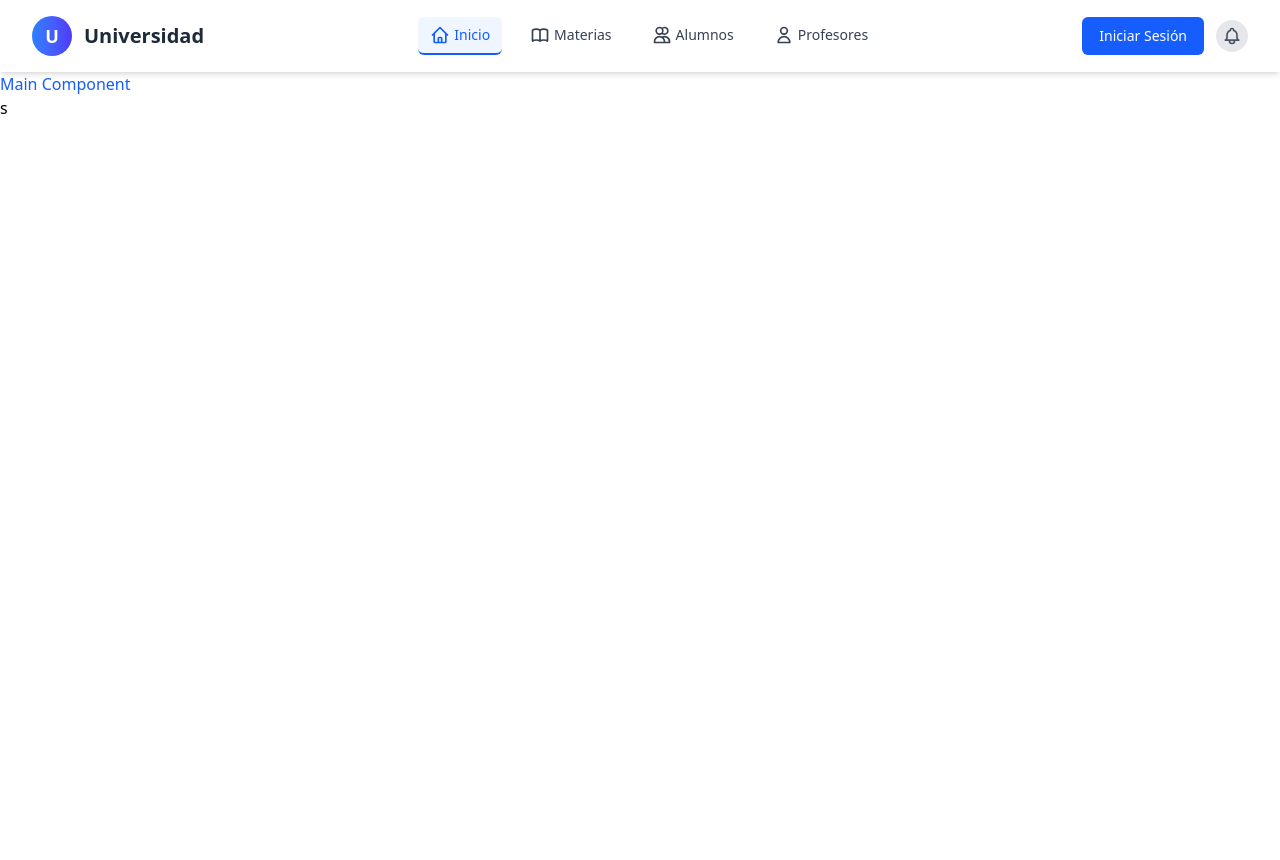
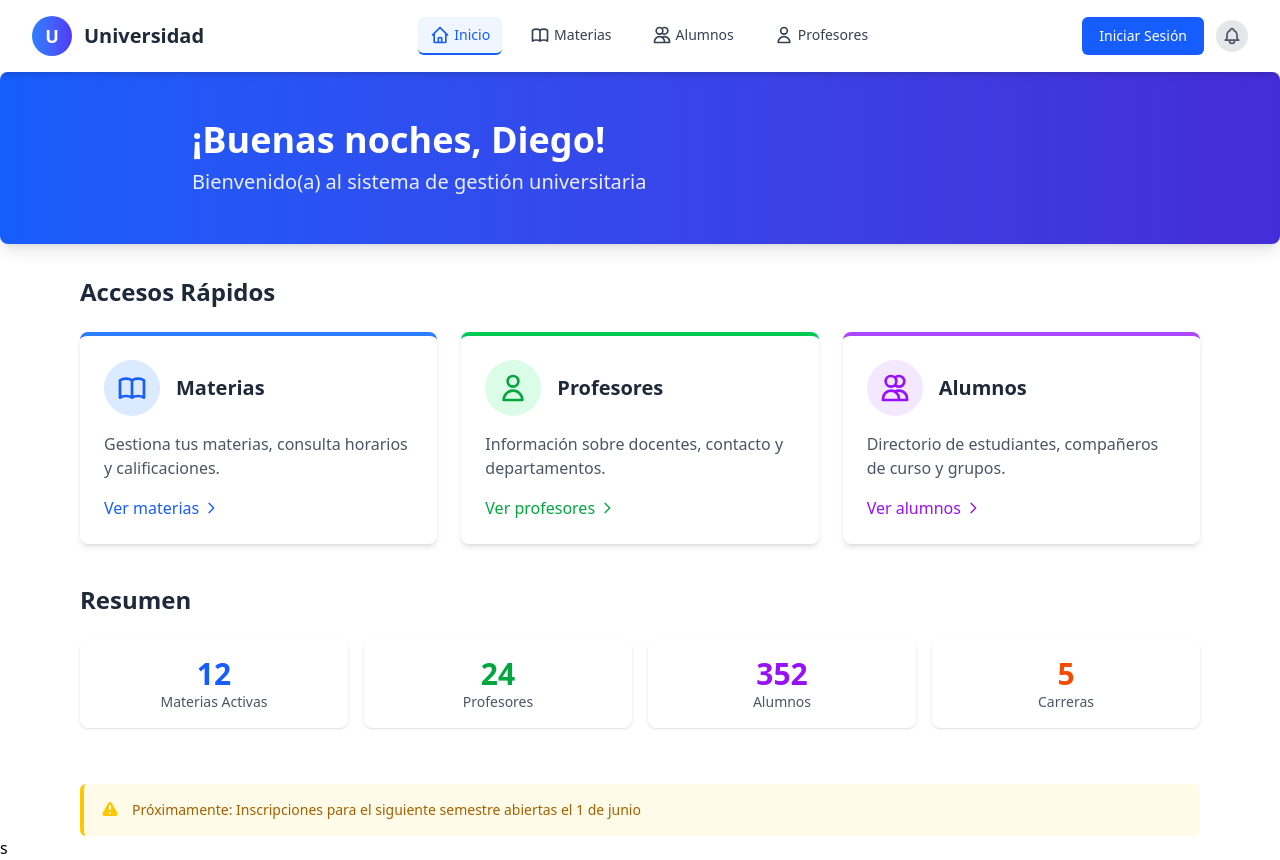
Before and after one commit to diegorodoro/wichoFront, a React (Vite) app: page /inicio in a window 1280 px wide. Before the commit the page ends 800 px from the top, so only its background shows below. Built offline with nearby package versions, Linux system fonts and the light colour scheme.

Commit message:
Enhance Main component with dynamic greeting and structured layout; add quick access cards and statistics section

```diff
--- a/src/views/Main/Main.tsx
+++ b/src/views/Main/Main.tsx
@@ -1,9 +1,151 @@
-import React from 'react';
+import { useState, useEffect } from 'react';
 
-const Main: React.FC = () => {
+const Main = () => {
+    // En un caso real, esto vendría de tu sistema de autenticación
+    const userName = 'Diego';
+    const [greeting, setGreeting] = useState('');
+    const [currentTime, setCurrentTime] = useState(new Date());
+
+    // Determinar el saludo basado en la hora del día
+    useEffect(() => {
+        const hour = currentTime.getHours();
+        let newGreeting = '';
+
+        if (hour >= 5 && hour < 12) {
+            newGreeting = '¡Buenos días';
+        } else if (hour >= 12 && hour < 18) {
+            newGreeting = '¡Buenas tardes';
+        } else {
+            newGreeting = '¡Buenas noches';
+        }
+
+        setGreeting(newGreeting);
+
+        // Actualizar la hora cada minuto
+        const intervalId = setInterval(() => {
+            setCurrentTime(new Date());
+        }, 60000);
+
+        return () => clearInterval(intervalId);
+    }, []);
+
     return (
-        <div>
-            <h1 className="text-blue-600">Main Component</h1>
+        <div className="min-h-[80vh] flex flex-col">
+            {/* Banner de bienvenida */}
+            <div className="bg-gradient-to-r from-blue-600 to-indigo-700 text-white py-12 px-6 rounded-lg shadow-lg mb-8">
+                <div className="max-w-4xl mx-auto">
+                    <h1 className="text-3xl md:text-4xl font-bold mb-2">
+                        {greeting}, {userName}!
+                    </h1>
+                    <p className="text-xl opacity-90">
+                        Bienvenido(a) al sistema de gestión universitaria
+                    </p>
+                </div>
+            </div>
+
+            {/* Tarjetas de acceso rápido */}
+            <div className="max-w-6xl mx-auto w-full px-4">
+                <h2 className="text-2xl font-bold text-gray-800 mb-6">Accesos Rápidos</h2>
+                <div className="grid grid-cols-1 md:grid-cols-3 gap-6">
+                    {/* Tarjeta 1 */}
+                    <div className="bg-white rounded-lg p-6 shadow-md transition-all hover:shadow-lg border-t-4 border-blue-500">
+                        <div className="flex items-center mb-4">
+                            <div className="p-3 bg-blue-100 rounded-full mr-4">
+                                <svg xmlns="http://www.w3.org/2000/svg" className="h-8 w-8 text-blue-600" fill="none" viewBox="0 0 24 24" stroke="currentColor">
+                                    <path strokeLinecap="round" strokeLinejoin="round" strokeWidth={2} d="M12 6.253v13m0-13C10.832 5.477 9.246 5 7.5 5S4.168 5.477 3 6.253v13C4.168 18.477 5.754 18 7.5 18s3.332.477 4.5 1.253m0-13C13.168 5.477 14.754 5 16.5 5c1.747 0 3.332.477 4.5 1.253v13C19.832 18.477 18.247 18 16.5 18c-1.746 0-3.332.477-4.5 1.253" />
+                                </svg>
+                            </div>
+                            <h3 className="text-xl font-semibold text-gray-800">Materias</h3>
+                        </div>
+                        <p className="text-gray-600 mb-4">Gestiona tus materias, consulta horarios y calificaciones.</p>
+                        <a href="/materias" className="text-blue-600 hover:text-blue-800 font-medium inline-flex items-center">
+                            Ver materias
+                            <svg xmlns="http://www.w3.org/2000/svg" className="h-4 w-4 ml-1" fill="none" viewBox="0 0 24 24" stroke="currentColor">
+                                <path strokeLinecap="round" strokeLinejoin="round" strokeWidth={2} d="M9 5l7 7-7 7" />
+                            </svg>
+                        </a>
+                    </div>
+
+                    {/* Tarjeta 2 */}
+                    <div className="bg-white rounded-lg p-6 shadow-md transition-all hover:shadow-lg border-t-4 border-green-500">
+                        <div className="flex items-center mb-4">
+                            <div className="p-3 bg-green-100 rounded-full mr-4">
+                                <svg xmlns="http://www.w3.org/2000/svg" className="h-8 w-8 text-green-600" fill="none" viewBox="0 0 24 24" stroke="currentColor">
+                                    <path strokeLinecap="round" strokeLinejoin="round" strokeWidth={2} d="M16 7a4 4 0 11-8 0 4 4 0 018 0zM12 14a7 7 0 00-7 7h14a7 7 0 00-7-7z" />
+                                </svg>
+                            </div>
+                            <h3 className="text-xl font-semibold text-gray-800">Profesores</h3>
+                        </div>
+                        <p className="text-gray-600 mb-4">Información sobre docentes, contacto y departamentos.</p>
+                        <a href="/profesores" className="text-green-600 hover:text-green-800 font-medium inline-flex items-center">
+                            Ver profesores
+                            <svg xmlns="http://www.w3.org/2000/svg" className="h-4 w-4 ml-1" fill="none" viewBox="0 0 24 24" stroke="currentColor">
+                                <path strokeLinecap="round" strokeLinejoin="round" strokeWidth={2} d="M9 5l7 7-7 7" />
+                            </svg>
+                        </a>
+                    </div>
+
+                    {/* Tarjeta 3 */}
+                    <div className="bg-white rounded-lg p-6 shadow-md transition-all hover:shadow-lg border-t-4 border-purple-500">
+                        <div className="flex items-center mb-4">
+                            <div className="p-3 bg-purple-100 rounded-full mr-4">
+                                <svg xmlns="http://www.w3.org/2000/svg" className="h-8 w-8 text-purple-600" fill="none" viewBox="0 0 24 24" stroke="currentColor">
+                                    <path strokeLinecap="round" strokeLinejoin="round" strokeWidth={2} d="M12 4.354a4 4 0 110 5.292M15 21H3v-1a6 6 0 0112 0v1zm0 0h6v-1a6 6 0 00-9-5.197M13 7a4 4 0 11-8 0 4 4 0 018 0z" />
+                                </svg>
+                            </div>
+                            <h3 className="text-xl font-semibold text-gray-800">Alumnos</h3>
+                        </div>
+                        <p className="text-gray-600 mb-4">Directorio de estudiantes, compañeros de curso y grupos.</p>
+                        <a href="/alumnos" className="text-purple-600 hover:text-purple-800 font-medium inline-flex items-center">
+                            Ver alumnos
+                            <svg xmlns="http://www.w3.org/2000/svg" className="h-4 w-4 ml-1" fill="none" viewBox="0 0 24 24" stroke="currentColor">
+                                <path strokeLinecap="round" strokeLinejoin="round" strokeWidth={2} d="M9 5l7 7-7 7" />
+                            </svg>
+                        </a>
+                    </div>
+                </div>
+            </div>
+
+            {/* Sección de estadísticas */}
+            <div className="max-w-6xl mx-auto w-full px-4 mt-10">
+                <h2 className="text-2xl font-bold text-gray-800 mb-6">Resumen</h2>
+                <div className="grid grid-cols-2 md:grid-cols-4 gap-4 mb-8">
+                    <div className="bg-white rounded-lg p-4 shadow text-center">
+                        <div className="text-3xl font-bold text-blue-600">12</div>
+                        <div className="text-gray-600 text-sm">Materias Activas</div>
+                    </div>
+                    <div className="bg-white rounded-lg p-4 shadow text-center">
+                        <div className="text-3xl font-bold text-green-600">24</div>
+                        <div className="text-gray-600 text-sm">Profesores</div>
+                    </div>
+                    <div className="bg-white rounded-lg p-4 shadow text-center">
+                        <div className="text-3xl font-bold text-purple-600">352</div>
+                        <div className="text-gray-600 text-sm">Alumnos</div>
+                    </div>
+                    <div className="bg-white rounded-lg p-4 shadow text-center">
+                        <div className="text-3xl font-bold text-orange-600">5</div>
+                        <div className="text-gray-600 text-sm">Carreras</div>
+                    </div>
+                </div>
+            </div>
+
+            {/* Recordatorios o anuncios */}
+            <div className="max-w-6xl mx-auto w-full px-4 mt-6">
+                <div className="bg-yellow-50 border-l-4 border-yellow-400 p-4 rounded-md">
+                    <div className="flex items-center">
+                        <div className="flex-shrink-0">
+                            <svg className="h-5 w-5 text-yellow-400" xmlns="http://www.w3.org/2000/svg" viewBox="0 0 20 20" fill="currentColor">
+                                <path fillRule="evenodd" d="M8.257 3.099c.765-1.36 2.722-1.36 3.486 0l5.58 9.92c.75 1.334-.213 2.98-1.742 2.98H4.42c-1.53 0-2.493-1.646-1.743-2.98l5.58-9.92zM11 13a1 1 0 11-2 0 1 1 0 012 0zm-1-8a1 1 0 00-1 1v3a1 1 0 002 0V6a1 1 0 00-1-1z" clipRule="evenodd" />
+                            </svg>
+                        </div>
+                        <div className="ml-3">
+                            <p className="text-sm text-yellow-700">
+                                Próximamente: <span className="font-medium">Inscripciones para el siguiente semestre abiertas el 1 de junio</span>
+                            </p>
+                        </div>
+                    </div>
+                </div>
+            </div>
         </div>
     );
 };
```
